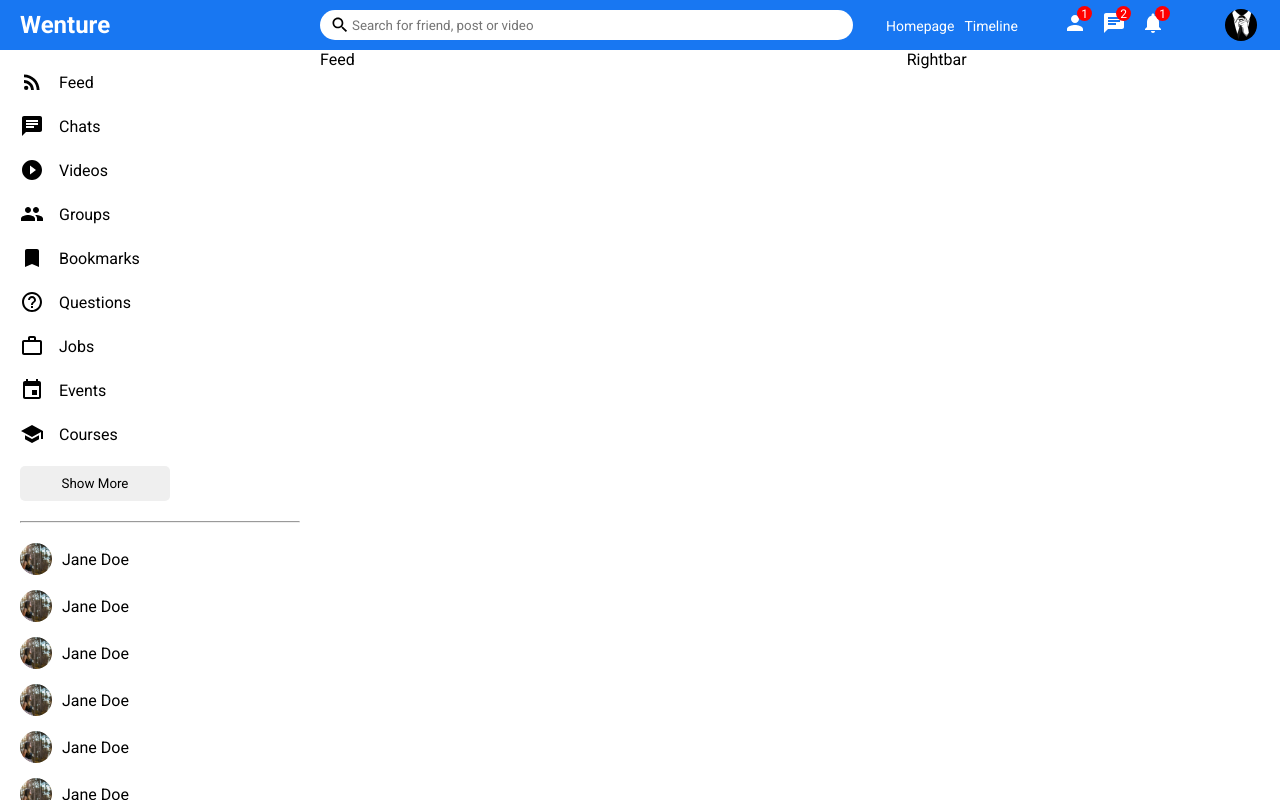
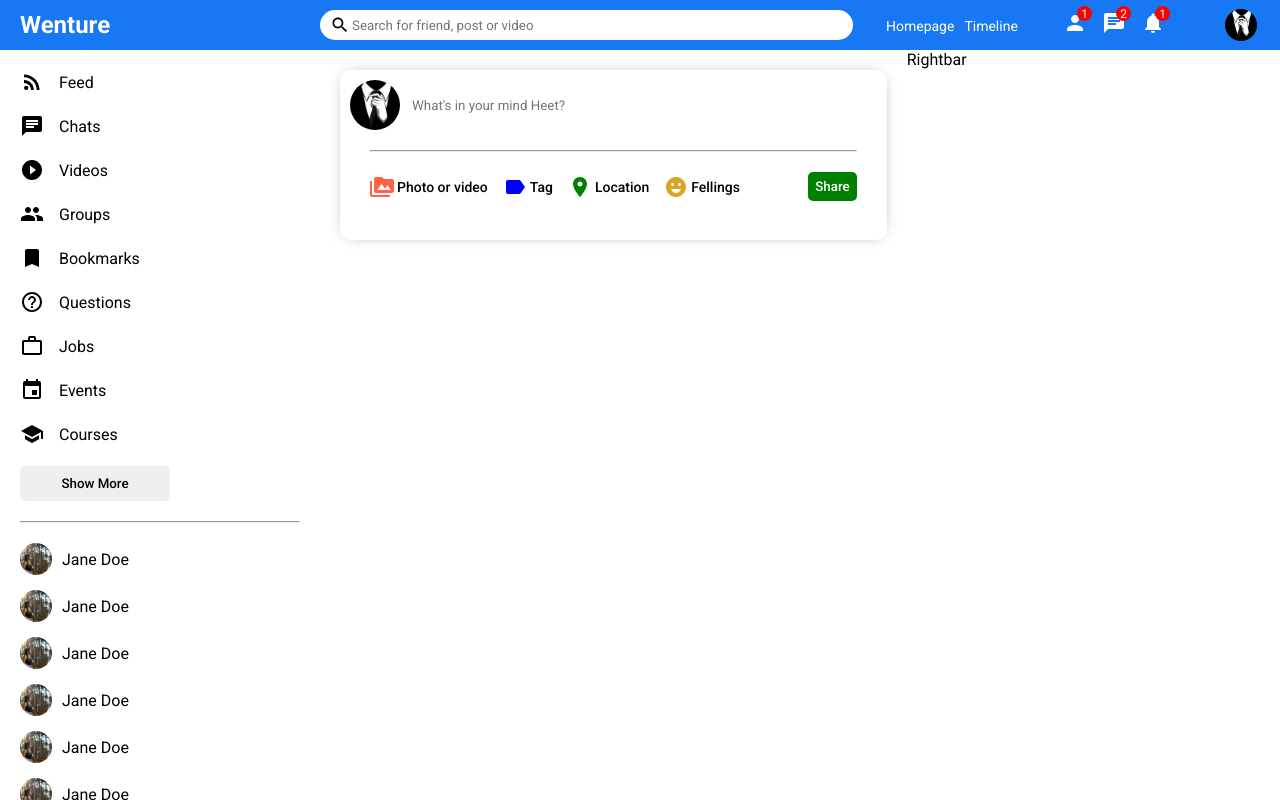
Before and after one commit to heet-kumar/Wenture-frontend, a React (Create React App) app: page / in a window 1280 px wide. Built offline with nearby package versions, Linux system fonts and the light colour scheme.

Commit message:
Share component added in Feed component

```diff
--- a/public/index.html
+++ b/public/index.html
@@ -10,7 +10,7 @@
       content="Web site created using create-react-app"
     />
     <link rel="apple-touch-icon" href="%PUBLIC_URL%/logo192.png" />
-    <link href="https://fonts.googleapis.com/css2?family=Roboto:ital,wght@0,100;0,300;0,400;0,700;0,900;1,500&display=swap" rel="stylesheet">
+    <link href="https://fonts.googleapis.com/css2?family=Roboto:ital,wght@0,100;0,300;0,400;0,500;0,700;0,900;1,500&display=swap" rel="stylesheet">
     <title>React App</title>
     <link rel="stylesheet" href="style.css"/>
   </head>
--- a/src/components/feed/Feed.jsx
+++ b/src/components/feed/Feed.jsx
@@ -1,10 +1,13 @@
 import React from 'react';
+import Share from '../share/Share';
 import './feed.css';
 
 export default function Feed(){
     return(
         <div className="feed">
-            Feed
+            <div className="feedWrapper">
+                <Share />
+            </div>
         </div>
     );
 }
--- a/src/components/feed/feed.css
+++ b/src/components/feed/feed.css
@@ -1,3 +1,7 @@
 .feed{
     flex: 5.5;
 }
+
+.feedWrapper{
+    padding: 20px;
+}
--- /dev/null
+++ b/src/components/share/Share.jsx
@@ -0,0 +1,38 @@
+import "./share.css";
+import React from "react";
+import {PermMedia, Label, Room, EmojiEmotions} from '@mui/icons-material';
+
+export default function Share(){
+    return(
+        <div className="share">
+            <div className="shareWrapper">
+                <div className="shareTop">
+                    <img  className="shareProfileImg" src="./assets/person/1.jpg" alt="" />
+                    <input placeholder="What's in your mind Heet?" className="shareInput" />
+                </div>
+                <hr className="shareHr" />
+                <div className="shareBottom">
+                    <div className="shareOptions">
+                        <div className="shareOption">
+                            <PermMedia htmlColor="tomato" className="shareIcon"/>
+                            <span className="sharOptionText">Photo or video</span>
+                        </div>
+                        <div className="shareOption">
+                            <Label htmlColor="blue" className="shareIcon"/>
+                            <span className="sharOptionText">Tag</span>
+                        </div>
+                        <div className="shareOption">
+                            <Room htmlColor="green" className="shareIcon"/>
+                            <span className="sharOptionText">Location</span>
+                        </div>
+                        <div className="shareOption">
+                            <EmojiEmotions htmlColor="goldenrod" className="shareIcon"/>
+                            <span className="sharOptionText">Fellings</span>
+                        </div>
+                    </div>
+                    <button className="shareButton">Share</button>
+                </div>
+            </div>
+        </div>
+    );
+}
--- /dev/null
+++ b/src/components/share/share.css
@@ -0,0 +1,76 @@
+.share{
+    width: 100%;
+    height: 170px;
+    border-radius: 10px;
+    -webkit-box-shadow: 0px 0px 16px -8px rgba(0,0,0,0.68);
+    box-shadow: 0px 0px 16px -8px rgba(0,0,0,0.68);
+}
+
+.shareWrapper{
+    padding: 10px;
+}
+
+.shareTop{
+    display: flex;
+    align-items: center;
+}
+
+.shareProfileImg{
+    width: 50px;
+    height: 50px;
+    border-radius: 50%;
+    object-fit: cover;
+    margin-right: 10px;
+}
+
+.shareInput{
+    border: none;
+    width: 80%;
+}
+
+.shareInput:focus{
+    outline: none;
+}
+
+.shareHr{
+    margin: 20px;
+}
+
+.shareBottom{
+    display: flex;
+    align-items: center;
+    justify-content: space-between;
+}
+
+.shareOptions{
+    display: flex;
+    margin-left: 20px;
+}
+
+.shareOption{
+    display: flex;
+    align-items: center;
+    margin-right: 15px;
+    cursor: pointer;
+}
+
+.shareIcon{
+    font-size: 18px;
+    margin-right: 3px;
+}
+
+.sharOptionText{
+    font-size: 14px;
+    font-weight: 500;
+}
+
+.shareButton{
+    border: none;
+    padding: 7px;
+    border-radius: 5px;
+    background-color: green;
+    font-weight: 500;
+    margin-right: 20px;
+    cursor: pointer;
+    color: white;
+}
```
